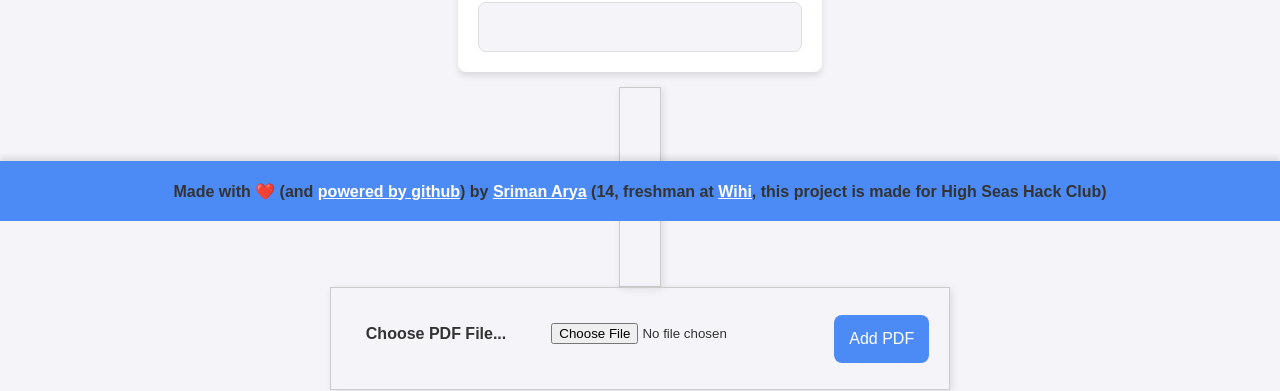
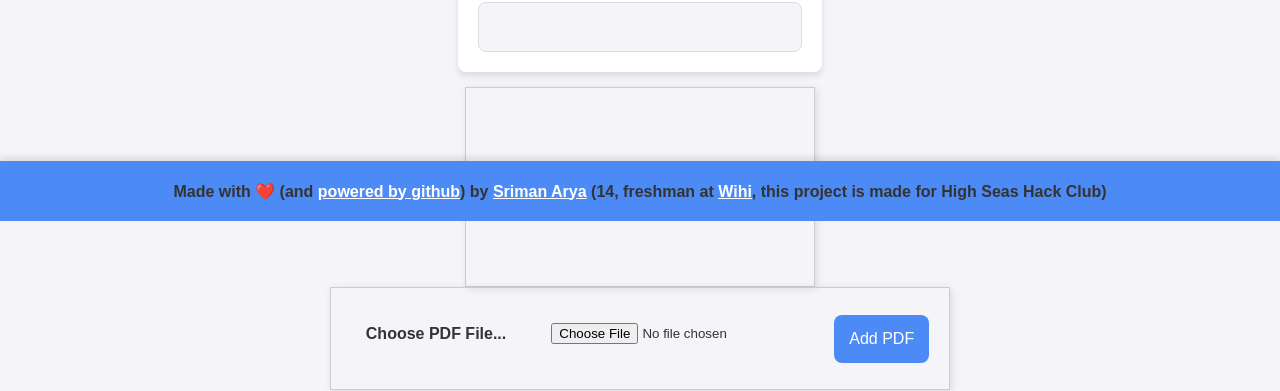
Before and after one commit to TheSman122333/aihw2, a plain HTML site: page index.html in a window 1280 px wide. Shown: the part 579-970 px from the top of the page. Drawn offline with Linux system fonts and the light colour scheme.

Commit message:
css rizz

```diff
--- a/styles.css
+++ b/styles.css
@@ -135,6 +135,7 @@ a {
     box-shadow: 2px 2px 8px rgba(0,0,0,0.1);
     min-height: 200px;
     max-width: 500px;
+    min-width: 350px
 }
 
 .pdf-to-text {
```
